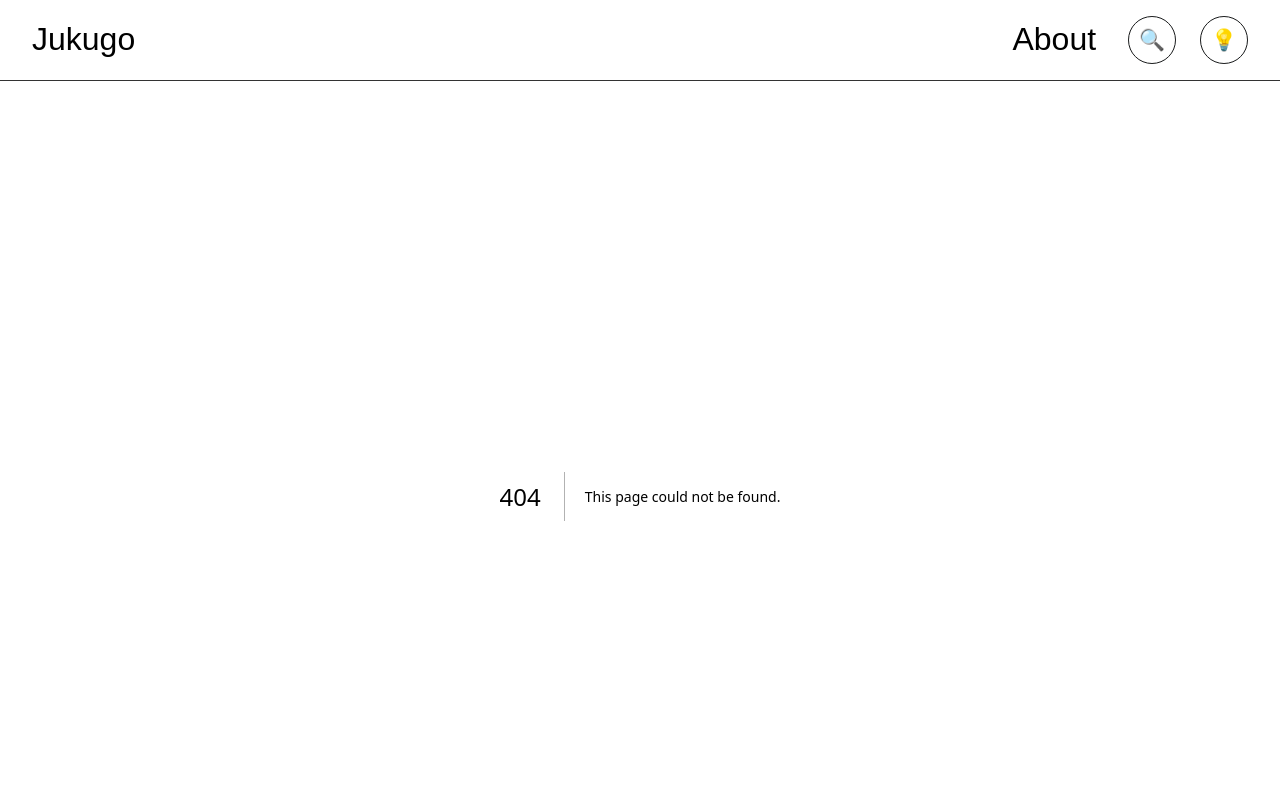
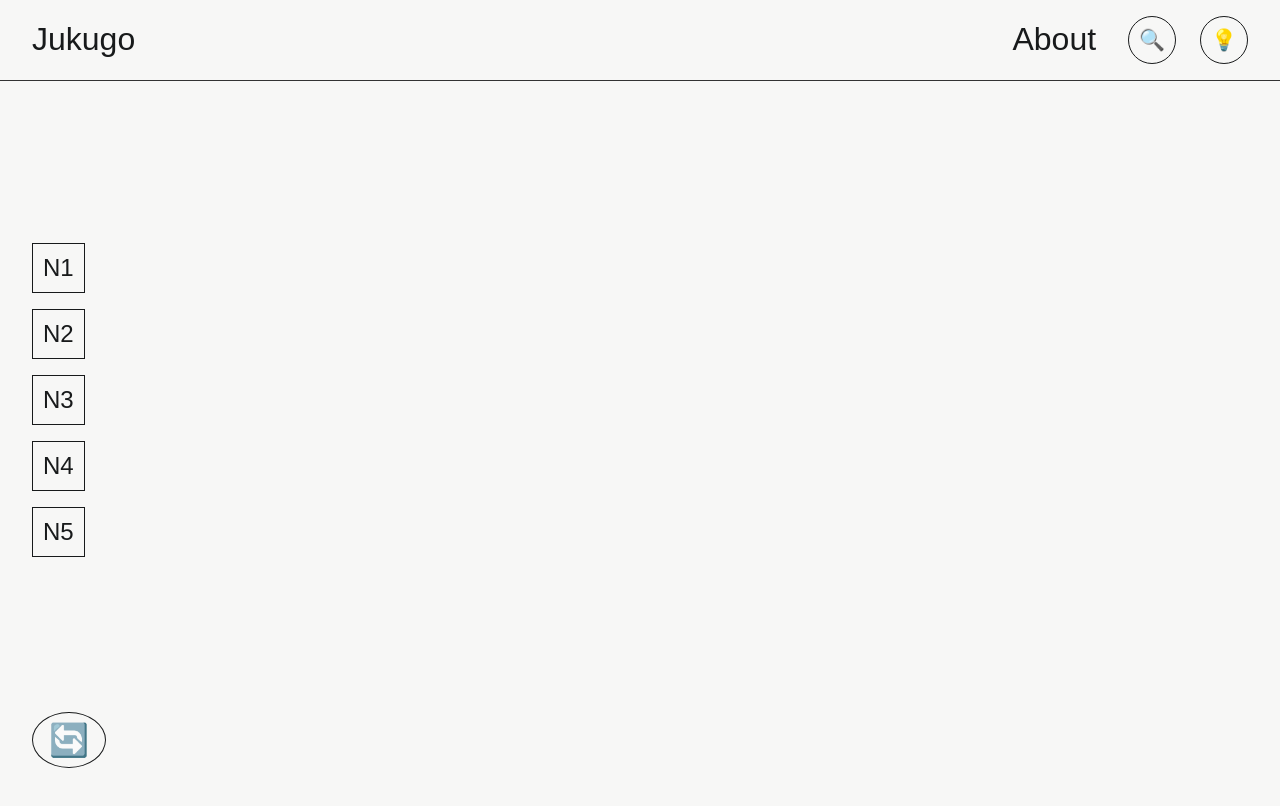
Before and after one commit to leedoughty/jukugo, a Next.js app: page /jlpt-quiz in a window 1280 px wide. Before the commit this address had no page. Shown: the top 806 px of the page. Built offline with nearby package versions, Linux system fonts and the light colour scheme.

Commit message:
Rename readings quiz to jlpt quiz

```diff
--- a/src/app/components/quiz/quizMenu.tsx
+++ b/src/app/components/quiz/quizMenu.tsx
@@ -19,7 +19,7 @@ export default function QuizMenu() {
               <Link
                 key={level}
                 className={styles.levelButtons}
-                href={`/readings-quiz?level=${level}`}
+                href={`/jlpt-quiz?level=${level}`}
                 passHref
               >
                 <LevelButton
--- a/src/app/readings-quiz/page.tsx
+++ b/src/app/jlpt-quiz/page.tsx
@@ -111,7 +111,7 @@ export function JLPTQuiz() {
   };
 
   const handleLevelSelect = (newLevel: number) => {
-    router.replace(`/readings-quiz?level=${newLevel}`);
+    router.replace(`/jlpt-quiz?level=${newLevel}`);
   };
 
   return (
```
Also changed, not shown: src/app/jlpt-quiz/jlpt-quiz.module.css (renamed from src/app/readings-quiz/jlpt-quiz.module.css), src/app/jlpt-quiz/jlptLevelSelector.tsx (renamed from src/app/readings-quiz/jlptLevelSelector.tsx).
